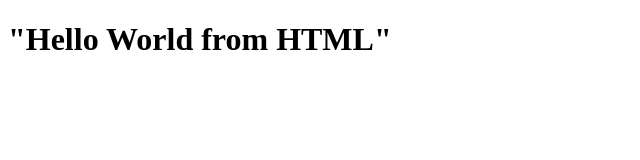
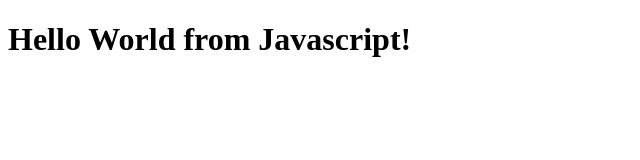
Before and after one commit to sid-nitrr/React_Latest, a plain HTML site: page index.html in a window 1280 px wide. Shown: the whole page, without its empty margins (0-640 px from the left). Drawn offline with Linux system fonts and the light colour scheme.

Commit message:
Hello World from javascript

```diff
--- a/index.html
+++ b/index.html
@@ -7,7 +7,12 @@
 </head>
 <body>
     <div id="root">
-        <h1>"Hello World from HTML"</h1>
     </div>
+    <script>
+        const heading = document.createElement("h1")
+        heading.innerHTML = "Hello World from Javascript!"
+        const root = document.getElementById("root")
+        root.append(heading)
+    </script>
 </body>
 </html>
```
